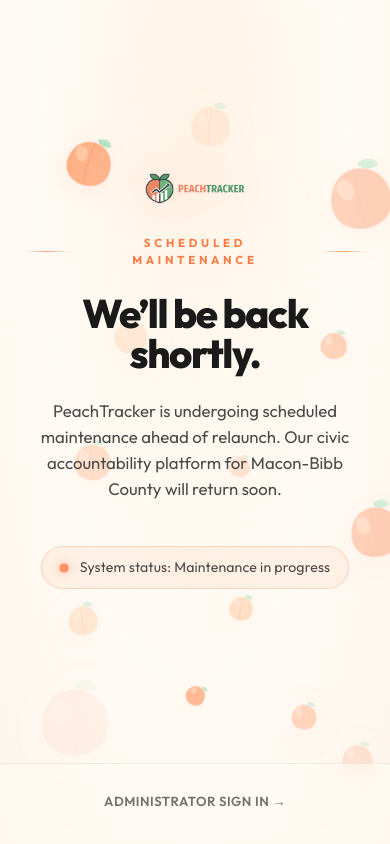
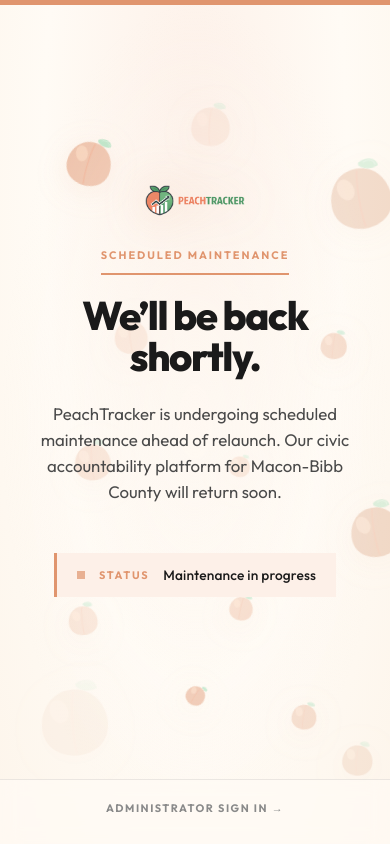
Before and after one commit to jaylan101/peachtracker, a Next.js app in the folder web/: page /maintenance in a window 390 px wide. Built offline with nearby package versions, Linux system fonts and the light colour scheme.

Commit message:
maintenance page brand pass — dusty peach, accent bar, sharp edges, lock mobile scroll

```diff
--- a/web/next.config.ts
+++ b/web/next.config.ts
@@ -1,6 +1,6 @@
 import type { NextConfig } from "next";
 
-// Build: 2026-04-17 04:51 — hide mulberry chat bubble on /maintenance and /admin
+// Build: 2026-04-17 04:53 — maintenance page brand pass — dusty peach, accent bar, sharp edges, lock mobile scroll
 // MULBERRY_ENABLED=true
 // Public Supabase config — the anon (publishable) key is designed to ship to
 // browsers, so committing it is safe. RLS gates all writes.
--- a/web/src/components/maintenance-splash.tsx
+++ b/web/src/components/maintenance-splash.tsx
@@ -18,7 +18,7 @@ import Image from "next/image";
 import { useMemo } from "react";
 
 // A simple peach SVG. Tweakable via color/size. Leaf + highlight for depth.
-function PeachSVG({ size = 48, color = "#FF8A4C" }: { size?: number; color?: string }) {
+function PeachSVG({ size = 48, color = "#E0956E" }: { size?: number; color?: string }) {
   return (
     <svg
       width={size}
@@ -87,20 +87,20 @@ function generatePeaches(): PeachConfig[] {
   // Deterministic enough to look curated but varied. We pre-define positions
   // instead of Math.random at render so SSR/CSR match.
   return [
-    { size: 64,  startX: 8,   startY: 20,  drift: 40,  rise: -60, rotate: 25,  duration: 18, delay: 0,   opacity: 0.7,  color: "#FF8A4C" },
-    { size: 42,  startX: 18,  startY: 72,  drift: -30, rise: -40, rotate: -20, duration: 22, delay: 1.5, opacity: 0.5,  color: "#FFB37A" },
-    { size: 88,  startX: 85,  startY: 15,  drift: -50, rise: 70,  rotate: -30, duration: 24, delay: 0.8, opacity: 0.45, color: "#FF7A42" },
-    { size: 36,  startX: 70,  startY: 85,  drift: 60,  rise: -90, rotate: 40,  duration: 20, delay: 2.2, opacity: 0.6,  color: "#FF8A4C" },
-    { size: 56,  startX: 45,  startY: 10,  drift: 30,  rise: 50,  rotate: 15,  duration: 26, delay: 1.2, opacity: 0.4,  color: "#FFB37A" },
-    { size: 72,  startX: 92,  startY: 60,  drift: -70, rise: -50, rotate: -35, duration: 28, delay: 0.3, opacity: 0.5,  color: "#FF7A42" },
-    { size: 30,  startX: 55,  startY: 55,  drift: 50,  rise: -70, rotate: 60,  duration: 16, delay: 3,   opacity: 0.65, color: "#FF8A4C" },
-    { size: 48,  startX: 30,  startY: 35,  drift: -40, rise: 60,  rotate: -25, duration: 21, delay: 1.8, opacity: 0.55, color: "#FFB37A" },
-    { size: 38,  startX: 78,  startY: 35,  drift: 30,  rise: 80,  rotate: 20,  duration: 23, delay: 0.6, opacity: 0.5,  color: "#FF8A4C" },
-    { size: 96,  startX: 5,   startY: 80,  drift: 80,  rise: -80, rotate: -45, duration: 30, delay: 2.5, opacity: 0.35, color: "#FF7A42" },
-    { size: 34,  startX: 62,  startY: 75,  drift: -40, rise: -100, rotate: 30, duration: 19, delay: 1.1, opacity: 0.6,  color: "#FFB37A" },
-    { size: 52,  startX: 12,  startY: 50,  drift: 70,  rise: 40,  rotate: -15, duration: 25, delay: 0.9, opacity: 0.5,  color: "#FF8A4C" },
-    { size: 44,  startX: 88,  startY: 88,  drift: -60, rise: -60, rotate: 35,  duration: 22, delay: 2.8, opacity: 0.55, color: "#FF7A42" },
-    { size: 28,  startX: 40,  startY: 90,  drift: 40,  rise: -120, rotate: 50, duration: 17, delay: 0.4, opacity: 0.7,  color: "#FF8A4C" },
+    { size: 64,  startX: 8,   startY: 20,  drift: 40,  rise: -60, rotate: 25,  duration: 18, delay: 0,   opacity: 0.55, color: "#E0956E" },
+    { size: 42,  startX: 18,  startY: 72,  drift: -30, rise: -40, rotate: -20, duration: 22, delay: 1.5, opacity: 0.40, color: "#E8A784" },
+    { size: 88,  startX: 85,  startY: 15,  drift: -50, rise: 70,  rotate: -30, duration: 24, delay: 0.8, opacity: 0.35, color: "#D08559" },
+    { size: 36,  startX: 70,  startY: 85,  drift: 60,  rise: -90, rotate: 40,  duration: 20, delay: 2.2, opacity: 0.50, color: "#E0956E" },
+    { size: 56,  startX: 45,  startY: 10,  drift: 30,  rise: 50,  rotate: 15,  duration: 26, delay: 1.2, opacity: 0.30, color: "#E8A784" },
+    { size: 72,  startX: 92,  startY: 60,  drift: -70, rise: -50, rotate: -35, duration: 28, delay: 0.3, opacity: 0.40, color: "#D08559" },
+    { size: 30,  startX: 55,  startY: 55,  drift: 50,  rise: -70, rotate: 60,  duration: 16, delay: 3,   opacity: 0.55, color: "#E0956E" },
+    { size: 48,  startX: 30,  startY: 35,  drift: -40, rise: 60,  rotate: -25, duration: 21, delay: 1.8, opacity: 0.45, color: "#E8A784" },
+    { size: 38,  startX: 78,  startY: 35,  drift: 30,  rise: 80,  rotate: 20,  duration: 23, delay: 0.6, opacity: 0.40, color: "#E0956E" },
+    { size: 96,  startX: 5,   startY: 80,  drift: 80,  rise: -80, rotate: -45, duration: 30, delay: 2.5, opacity: 0.28, color: "#D08559" },
+    { size: 34,  startX: 62,  startY: 75,  drift: -40, rise: -100, rotate: 30, duration: 19, delay: 1.1, opacity: 0.50, color: "#E8A784" },
+    { size: 52,  startX: 12,  startY: 50,  drift: 70,  rise: 40,  rotate: -15, duration: 25, delay: 0.9, opacity: 0.40, color: "#E0956E" },
+    { size: 44,  startX: 88,  startY: 88,  drift: -60, rise: -60, rotate: 35,  duration: 22, delay: 2.8, opacity: 0.45, color: "#D08559" },
+    { size: 28,  startX: 40,  startY: 90,  drift: 40,  rise: -120, rotate: 50, duration: 17, delay: 0.4, opacity: 0.55, color: "#E0956E" },
   ];
 }
 
@@ -111,16 +111,45 @@ export function MaintenanceSplash() {
   return (
     <main
       style={{
-        minHeight: "100dvh",
+        // Pin to viewport; prevent scroll bleed on mobile when the address
+        // bar toggles. Uses both svh (small viewport height) minimum and dvh
+        // for dynamic adjustment — whichever the browser supports.
+        position: "fixed",
+        inset: 0,
+        minHeight: "100svh",
+        height: "100dvh",
         display: "flex",
         flexDirection: "column",
-        position: "relative",
         overflow: "hidden",
+        overscrollBehavior: "none",
         background:
-          "radial-gradient(ellipse at 50% 20%, #FFF3E4 0%, #FFFBF5 55%, #FDF5EB 100%)",
+          "radial-gradient(ellipse at 50% 20%, #FDF0E8 0%, #FFFBF5 55%, #FDF5EB 100%)",
         color: "#1a1a1a",
       }}
     >
+      {/* Lock the document — no scroll bleed on mobile */}
+      <style>{`
+        html, body {
+          margin: 0;
+          padding: 0;
+          overflow: hidden;
+          height: 100%;
+          overscroll-behavior: none;
+          background: #FFFBF5;
+        }
+      `}</style>
+
+      {/* Top accent bar — matches the rest of the site */}
+      <div
+        aria-hidden="true"
+        style={{
+          position: "relative",
+          zIndex: 3,
+          height: 5,
+          background: "#E0956E",
+          flexShrink: 0,
+        }}
+      />
       {/* Floating peaches — behind content */}
       <div
         aria-hidden="true"
@@ -166,7 +195,7 @@ export function MaintenanceSplash() {
               position: "absolute",
               left: `${p.startX}%`,
               top: `${p.startY}%`,
-              filter: "drop-shadow(0 6px 14px rgba(255, 122, 66, 0.15))",
+              filter: "drop-shadow(0 6px 14px rgba(224, 149, 110, 0.18))",
               willChange: "transform",
             }}
           >
@@ -216,9 +245,9 @@ export function MaintenanceSplash() {
                 : {
                     scale: [1, 1.03, 1],
                     filter: [
-                      "drop-shadow(0 0 0px rgba(255, 122, 66, 0.0))",
-                      "drop-shadow(0 0 24px rgba(255, 122, 66, 0.35))",
-                      "drop-shadow(0 0 0px rgba(255, 122, 66, 0.0))",
+                      "drop-shadow(0 0 0px rgba(224, 149, 110, 0.0))",
+                      "drop-shadow(0 0 24px rgba(224, 149, 110, 0.35))",
+                      "drop-shadow(0 0 0px rgba(224, 149, 110, 0.0))",
                     ],
                   }
             }
@@ -242,47 +271,24 @@ export function MaintenanceSplash() {
           </motion.div>
         </motion.div>
 
-        {/* Kicker with hairlines */}
-        <motion.div
+        {/* Kicker — matches site style: tiny caps, peach, with peach underline */}
+        <motion.p
           initial={{ opacity: 0, y: 10 }}
           animate={{ opacity: 1, y: 0 }}
           transition={{ duration: 0.6, delay: 0.2, ease: "easeOut" }}
           style={{
-            display: "flex",
-            alignItems: "center",
-            gap: 14,
-            marginBottom: 24,
+            fontSize: "0.68rem",
+            fontWeight: 700,
+            textTransform: "uppercase",
+            letterSpacing: "0.18em",
+            color: "#E0956E",
+            margin: "0 0 20px",
+            paddingBottom: 10,
+            borderBottom: "2px solid #E0956E",
           }}
         >
-          <div
-            style={{
-              width: 48,
-              height: 1,
-              background:
-                "linear-gradient(90deg, transparent, rgba(255, 122, 66, 0.7), transparent)",
-            }}
-          />
-          <p
-            style={{
-              fontSize: "0.72rem",
-              fontWeight: 700,
-              textTransform: "uppercase",
-              letterSpacing: "0.32em",
-              color: "#FF7A42",
-              margin: 0,
-            }}
-          >
-            Scheduled Maintenance
-          </p>
-          <div
-            style={{
-              width: 48,
-              height: 1,
-              background:
-                "linear-gradient(90deg, transparent, rgba(255, 122, 66, 0.7), transparent)",
-            }}
-          />
-        </motion.div>
+          Scheduled Maintenance
+        </motion.p>
 
         {/* Headline */}
         <motion.h1
@@ -321,23 +327,23 @@ export function MaintenanceSplash() {
           soon.
         </motion.p>
 
-        {/* Status pill */}
+        {/* Status line — sharp, bordered strip, no pill */}
         <motion.div
           initial={{ opacity: 0, y: 12 }}
           animate={{ opacity: 1, y: 0 }}
           transition={{ duration: 0.7, delay: 0.7, ease: "easeOut" }}
           style={{
-            marginTop: 44,
+            marginTop: 48,
             display: "inline-flex",
             alignItems: "center",
-            gap: 12,
-            padding: "10px 18px",
-            borderRadius: 999,
-            background: "rgba(255, 122, 66, 0.08)",
-            border: "1px solid rgba(255, 122, 66, 0.25)",
-            fontSize: "0.88rem",
+            gap: 14,
+            padding: "12px 20px",
+            background: "#FDF0E8",
+            borderLeft: "3px solid #E0956E",
+            fontSize: "0.86rem",
             color: "#4a4a4a",
             letterSpacing: "0.01em",
+            fontWeight: 500,
           }}
         >
           <motion.span
@@ -345,8 +351,7 @@ export function MaintenanceSplash() {
               reduced
                 ? {}
                 : {
-                    scale: [1, 1.4, 1],
-                    opacity: [0.5, 1, 0.5],
+                    opacity: [0.35, 1, 0.35],
                   }
             }
             transition={{
@@ -358,17 +363,26 @@ export function MaintenanceSplash() {
             style={{
               width: 8,
               height: 8,
-              borderRadius: "50%",
-              background: "#FF7A42",
-              boxShadow: "0 0 10px rgba(255, 122, 66, 0.6)",
+              background: "#E0956E",
               display: "inline-block",
             }}
           />
-          System status: Maintenance in progress
+          <span
+            style={{
+              textTransform: "uppercase",
+              fontSize: "0.68rem",
+              fontWeight: 700,
+              letterSpacing: "0.16em",
+              color: "#E0956E",
+            }}
+          >
+            Status
+          </span>
+          <span style={{ color: "#1a1a1a" }}>Maintenance in progress</span>
         </motion.div>
       </div>
 
-      {/* Footer with admin bypass */}
+      {/* Footer with admin bypass — matches site footer chrome */}
       <motion.footer
         initial={{ opacity: 0 }}
         animate={{ opacity: 1 }}
@@ -376,34 +390,36 @@ export function MaintenanceSplash() {
         style={{
           position: "relative",
           zIndex: 2,
-          padding: "24px 24px 32px",
+          padding: "20px 24px 24px",
           textAlign: "center",
-          borderTop: "1px solid rgba(0, 0, 0, 0.06)",
-          background: "rgba(255, 251, 245, 0.55)",
+          borderTop: "1px solid rgba(0, 0, 0, 0.08)",
+          background: "rgba(255, 251, 245, 0.7)",
           backdropFilter: "blur(10px)",
           WebkitBackdropFilter: "blur(10px)",
+          fontSize: "0.68rem",
+          letterSpacing: "0.14em",
+          textTransform: "uppercase",
+          fontWeight: 700,
         }}
       >
         <Link
           href="/admin/login"
+          className="pt-admin-link"
           style={{
-            color: "rgba(0, 0, 0, 0.55)",
+            color: "#8a8a8a",
             textDecoration: "none",
-            transition: "color 0.2s ease, transform 0.2s ease",
-            fontSize: "0.82rem",
-            letterSpacing: "0.04em",
-            textTransform: "uppercase",
-            fontWeight: 600,
+            transition: "color 0.15s ease",
             display: "inline-block",
+            borderBottom: "2px solid transparent",
+            paddingBottom: 2,
           }}
-          className="pt-admin-link"
         >
           Administrator Sign In →
         </Link>
         <style>{`
           .pt-admin-link:hover {
-            color: #FF7A42 !important;
-            transform: translateX(2px);
+            color: #E0956E !important;
+            border-bottom-color: #E0956E !important;
           }
         `}</style>
       </motion.footer>
```
